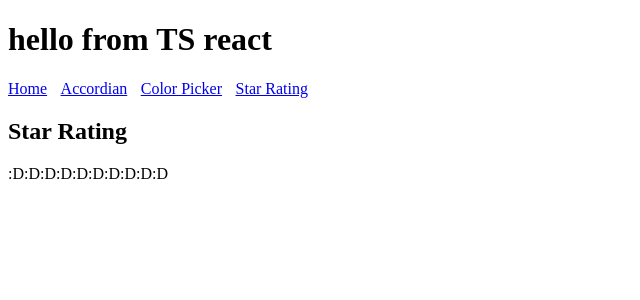
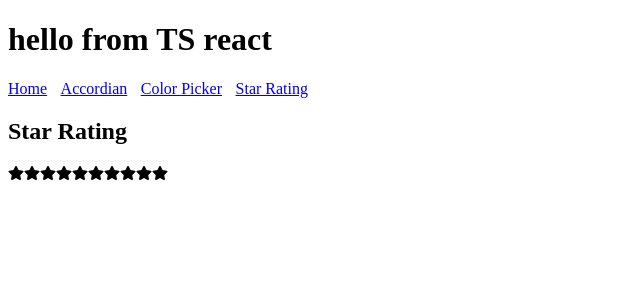
Before and after one commit to anurag1302/react-projects, a React (Vite) app: page /rating in a window 1280 px wide. Shown: the top 300 px of the page, without its empty margins (0-640 px from the left). Built offline with nearby package versions, Linux system fonts and the light colour scheme.

Commit message:
FaStar component in rating

```diff
--- a/package.json
+++ b/package.json
@@ -12,6 +12,7 @@
   "dependencies": {
     "react": "^18.3.1",
     "react-dom": "^18.3.1",
+    "react-icons": "^5.4.0",
     "react-router": "^7.1.1"
   },
   "devDependencies": {
--- a/src/components/Rating/rating.tsx
+++ b/src/components/Rating/rating.tsx
@@ -1,10 +1,16 @@
+import { FaStar } from "react-icons/fa";
+
 function Rating() {
   let arr = Array.from(Array(10).keys());
   return (
     <>
       <h2>Star Rating</h2>
       {arr.map((_, index) => {
-        return <span key={index + 1}>:D</span>;
+        return (
+          <span key={index + 1}>
+            <FaStar />
+          </span>
+        );
       })}
     </>
   );
```
Also changed, not shown: 1 other file (tests, documents, lock files or other folders).
